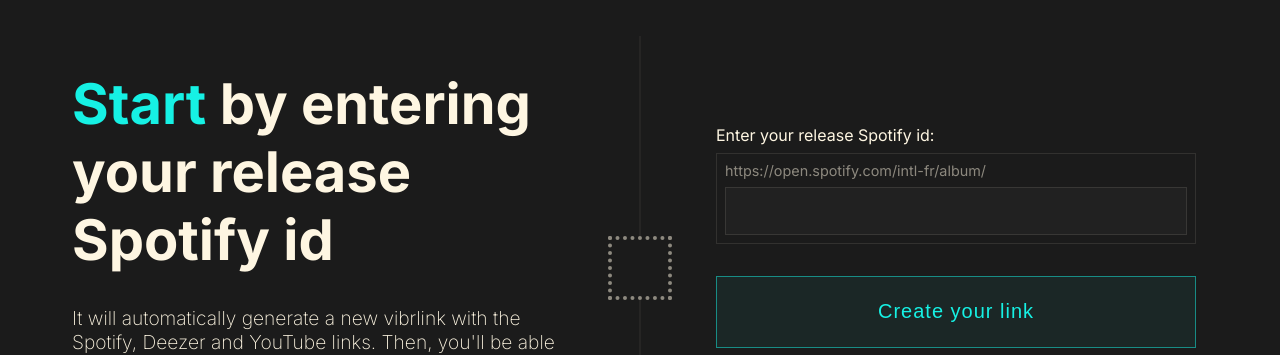
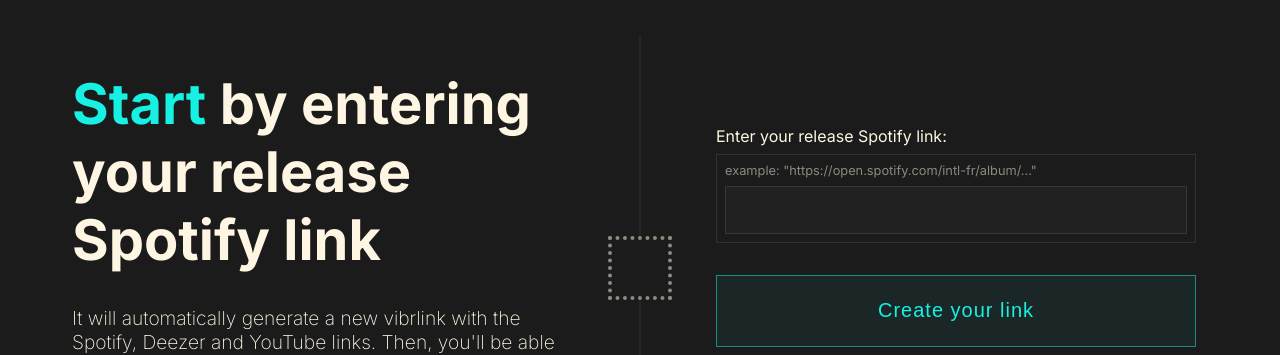
Before and after one commit to Efyx-07/VibrLink, a React (Vite) app: page /new-vibrlink in a window 1280 px wide. Shown: the part 148-503 px from the top of the page. Built offline with nearby package versions, Linux system fonts and the light colour scheme; no server answers; sample sign-in values are in the browser's storage; some icons are missing.

Commit message:
spotify link entry new method

```diff
--- a/src/components/release-forms/NewLinkForm.scss
+++ b/src/components/release-forms/NewLinkForm.scss
@@ -12,7 +12,7 @@
     padding: .5rem;
 
     p {
-      font-size: .9rem;
+      font-size: .8rem;
       white-space: nowrap;
       opacity: .5;
     }
--- a/src/components/release-forms/NewLinkForm.tsx
+++ b/src/components/release-forms/NewLinkForm.tsx
@@ -4,12 +4,12 @@ import { createLink } from "../../services/releaseService";
 import { useNavigate } from "react-router-dom";
 import FormButton from "../common/FormButton";
 import LoadingSpinner from "../common/LoadingSpinner";
-import { validateSpotifyId } from "../../utils/validateSpotifyId";
+import { validateSpotifyUrl } from "../../utils/validateSpotifyUrl";
 import './NewLinkForm.scss';
 
 export default function NewLinkForm() {
 
-    const [spotifyId, setSpotifyId] = useState<string>('');
+    const [albumUrl, setAlbumUrl] = useState<string>('');
     const [errorMessage, setErrorMessage] = useState<boolean>(false);
     const [isLoading, setIsLoading] = useState<boolean>(false);
 
@@ -18,16 +18,12 @@ export default function NewLinkForm() {
     const releaseStore = useReleaseStore();
     const navigate = useNavigate();
 
-    const getSpotifyUrl = () => {
-        return spotifyPrefix + spotifyId;
-    };
-
     const sendSpotifyUrlAndUserId = async (e: React.FormEvent<HTMLFormElement>): Promise <void> => {
         e.preventDefault();
         setIsLoading(true);
 
-        // check if spotifyId is valid or return an error
-        if (!validateSpotifyId(spotifyId)) {
+        // check if albumUrl is valid or return an error
+        if (!validateSpotifyUrl(albumUrl)) {
             setIsLoading(false);
             setErrorMessage(true);
             // if error reset the message after 3s
@@ -37,11 +33,7 @@ export default function NewLinkForm() {
             return;
         }
 
-        const albumUrl: string = getSpotifyUrl();
         const userId: number | undefined = userStore.user?.id;
-
-        console.log('albumUrl:', albumUrl);
-        console.log('userId:', userId)
 
         try {
             const data  = await createLink(albumUrl, userId);
@@ -69,20 +61,20 @@ export default function NewLinkForm() {
     return (
         <form onSubmit={sendSpotifyUrlAndUserId}>
             <div className="input-container">
-                <label htmlFor="spotifyId">Enter your release Spotify id:</label>
+                <label htmlFor="spotifyId">Enter your release Spotify link:</label>
                 <div className="newLinkForm-input-wrapper">
-                    <p>{spotifyPrefix}</p>
+                    <p>example: "{spotifyPrefix}..."</p>
                     <input
                         className="input"
                         type="text"
-                        name="spotifyId"
-                        id="spotifyId"
+                        name="albumUrl"
+                        id="albumUrl"
                         required
-                        onChange={(e) => setSpotifyId(e.target.value)}
+                        onChange={(e) => setAlbumUrl(e.target.value)}
                     />
                 </div>
             </div>
-            {errorMessage && <p className="error-message">This is not a valid Id or the release already exists !</p>}
+            {errorMessage && <p className="error-message">This is not a valid link or the release already exists !</p>}
             {isLoading ? (
                 <div className="spinner-container">
                     <LoadingSpinner />
--- a/src/pages/NewLinkPage.tsx
+++ b/src/pages/NewLinkPage.tsx
@@ -7,7 +7,7 @@ import '../assets/sass/common/messageAndFormContainer.scss';
 export default function NewLinkPage() {
 
     const mainTextPrimary: string = 'Start';
-    const mainTextSecondary: string = ' by entering your release Spotify id';
+    const mainTextSecondary: string = ' by entering your release Spotify link';
     const subText: string = 'It will automatically generate a new vibrlink with the Spotify, Deezer and YouTube links. Then, you\'ll be able to add other platforms links and manage them as you want. Let\'s go !';
 
     return (
--- a/src/utils/validateSpotifyId.ts
+++ /dev/null
@@ -1,4 +0,0 @@
-// function to check if the length of the spotify id === 22 chars
-export function validateSpotifyId(spotifyId: string): boolean {
-    return spotifyId.length === 22;
-};
--- /dev/null
+++ b/src/utils/validateSpotifyUrl.ts
@@ -0,0 +1,16 @@
+// function to check if the album format is correct
+// a valid spotify URL must have this format: https://open.spotify.com/intl-fr/album/ + spotifyId (22 or 48 chars)
+const spotifyPrefix: string = "https://open.spotify.com/intl-fr/album/";
+const regexString22: RegExp = /^.{22}$/;
+const regexString48: RegExp = /^.{48}$/;
+
+export function validateSpotifyUrl(albumUrl: string): boolean {
+    if (albumUrl.startsWith(spotifyPrefix)) {
+        const spotifyId: string = albumUrl.slice(spotifyPrefix.length);
+
+        if (regexString22.test(spotifyId) || regexString48.test(spotifyId)) {
+            return true;
+        }
+    }
+    return false;
+}
```
Also changed, not shown: 1 other file (tests, documents, lock files or other folders).
